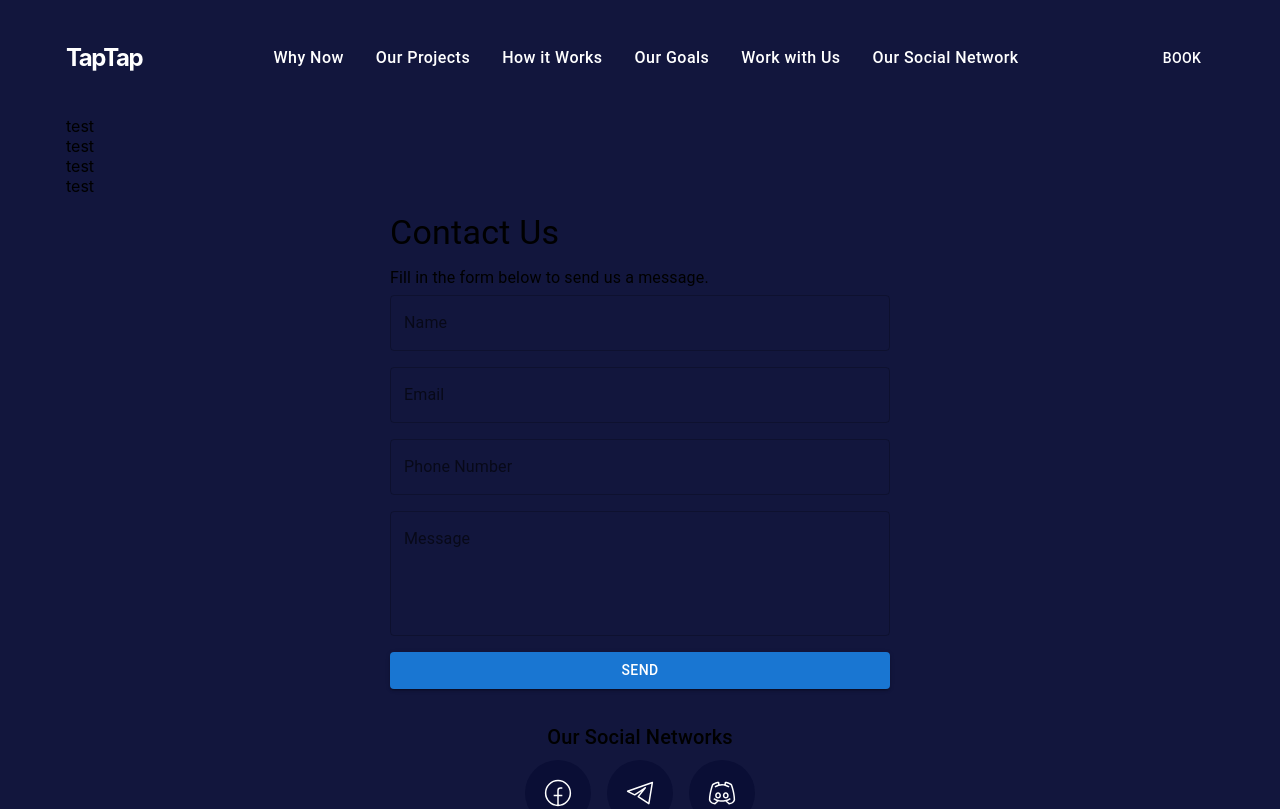
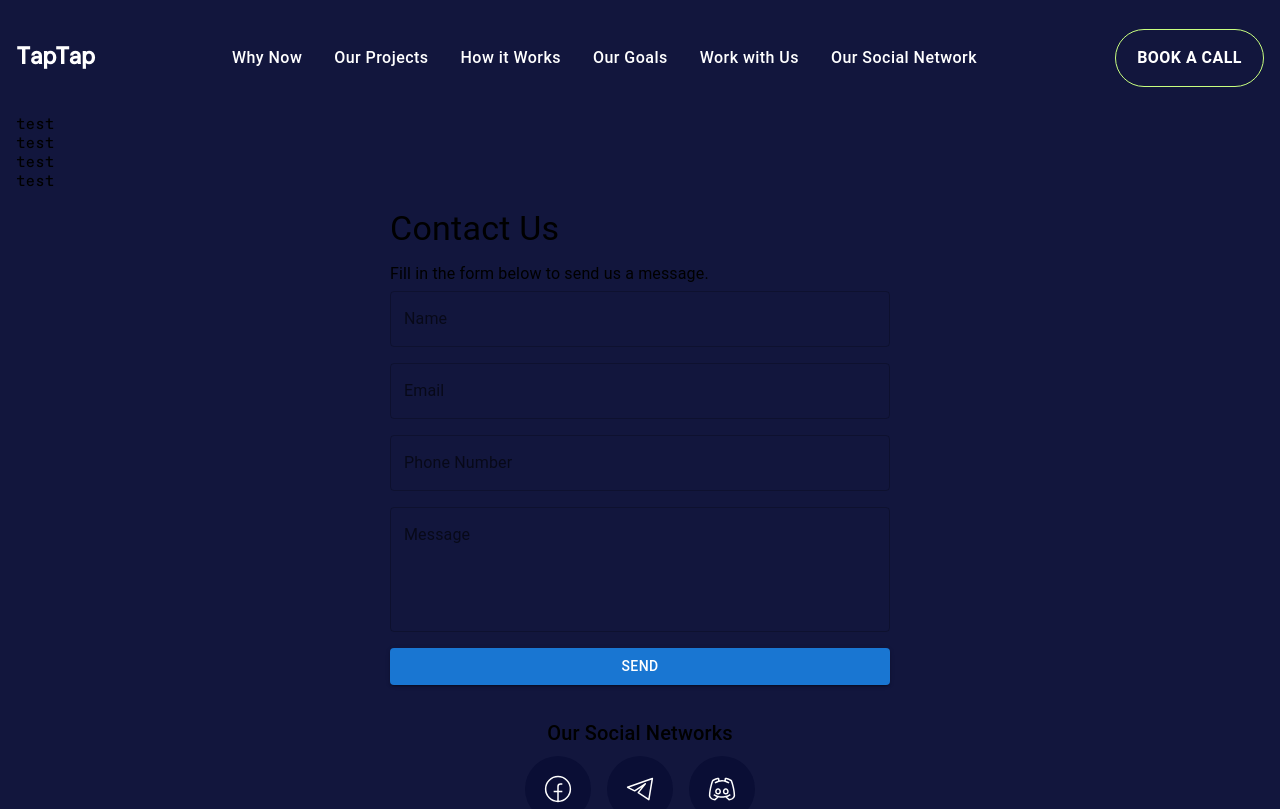
Before and after one commit to NVadim11/TapTap, a React (Create React App) app: page / in a window 1280 px wide. Shown: the top 809 px of the page. Built offline with nearby package versions, Linux system fonts and the light colour scheme.

Commit message:
sync build

```diff
--- a/src/App.scss
+++ b/src/App.scss
@@ -1,4 +1,29 @@
+
+
+@font-face {
+  font-family: "FMTS";
+  font-display: swap;
+  src: local("FMTS"),
+    url("./fonts/FavoritMonoTrialStd-Regular.otf") format("truetype");
+  font-weight: 400;
+  font-style: normal;
+}
+
+body {
+  font-family: "FMTS";
+}
+
 .wrapper {
   background-color: #12163D;
   padding: 0 66px;
+  @media (max-width: 1280px) {
+    padding: 0 16px;
+  }
 }
+
+.container {
+  max-width: 1337px;
+  @media (max-width: 1280px) {
+    max-width: 358px;
+  }
+}
--- a/src/components/Header/Header.jsx
+++ b/src/components/Header/Header.jsx
@@ -4,11 +4,11 @@ import Toolbar from '@mui/material/Toolbar';
 import Typography from '@mui/material/Typography';
 import Button from '@mui/material/Button';
 import IconButton from '@mui/material/IconButton';
-import MenuIcon from '@mui/icons-material/Menu';
 import CloseIcon from '@mui/icons-material/Close';
 import Menu from '@mui/material/Menu';
 import MenuItem from '@mui/material/MenuItem';
 import Box from '@mui/material/Box';
+import Icons from '../Icons/Icons.jsx';
 import { useMediaQuery } from '@mui/material';
 import { useTheme } from '@mui/material/styles';
 
@@ -27,27 +27,41 @@ const Header = () => {
 
 	const isMenuOpen = Boolean(anchorEl);
 
-  const menuItems = ['Why Now', 'Our Projects', 'How it Works', 'Our Goals', 'Work with Us', 'Our Social Network'];
+	const menuItems = [
+		'Why Now',
+		'Our Projects',
+		'How it Works',
+		'Our Goals',
+		'Work with Us',
+		'Our Social Network',
+	];
 
 	const navBtns = {
 		padding: '8px 16px',
 		fontSize: '16px',
-    textTransform: 'initial'
+		textTransform: 'initial',
 	};
 
 	return (
 		<AppBar
-      position="static"
+			position='static'
 			sx={{
 				backgroundColor: 'transparent',
 				boxShadow: 'none',
 				height: isMobile ? '80px' : '116px',
 			}}
 		>
-      <Toolbar sx={{ display: 'flex', justifyContent: 'space-between', height: '100%', padding: '0 !important' }}>
+			<Toolbar
+				sx={{
+					display: 'flex',
+					justifyContent: 'space-between',
+					height: '100%',
+					padding: '0 !important',
+				}}
+			>
 				<Typography
-              variant="h6"
-              component="div"
+					variant='h6'
+					component='div'
 					sx={{
 						flexGrow: isMobile ? '1' : '0',
 						fontFamily: 'var(--font-family)',
@@ -73,30 +87,59 @@ const Header = () => {
 						}}
 					>
 						{menuItems.map((item, index) => (
-              <Button key={index} color="inherit" sx={navBtns}>
+							<Button key={index} color='inherit' sx={navBtns}>
 								{item}
 							</Button>
 						))}
 					</Box>
 				)}
 
-        <Button color="inherit">Book</Button>
+				<Button
+					color='inherit'
+					sx={{
+						border: '1.50px solid #c8ff80',
+						borderRadius: '44px',
+            padding: '0 21px',
+            display: 'flex',
+            alignItems: 'center',
+						height: '58px',
+						textTransform: 'uppercase',
+            fontWeight: '700',
+            fontSize: '16px',
+            lineHeight: '100%',
+            textAlign: 'center',
+            color: '#fff',
+            marginRight: isMobile? '13px' : "0"
+					}}
+				>
+					Book A Call
+				</Button>
 
 				{isMobile && (
 					<>
 						<IconButton
-              edge="start"
-              color="inherit"
-              aria-label="menu"
+							edge='start'
+							color='inherit'
+							aria-label='menu'
 							onClick={isMenuOpen ? handleMenuClose : handleMenuOpen}
 						>
-              {isMenuOpen ? <CloseIcon /> : <MenuIcon />}
+							{isMenuOpen ? <CloseIcon /> : <Icons.Hamburger />}
 						</IconButton>
-            <Menu
-              anchorEl={anchorEl}
-              open={isMenuOpen}
-              onClose={handleMenuClose}
-            >
+						<Menu anchorEl={anchorEl} open={isMenuOpen} onClose={handleMenuClose}
+            PaperProps={{
+              sx: {
+                width: '100%',
+                height: '100%',
+                borderRadius: '24px 24px 0 0',
+                background: 'linear-gradient(314deg, #d1f0e2 43.89%, #a4b8fe 100%)',
+                positon: 'absolute',
+                top: '80px',
+                bottom: '0',
+                position: 'absolute',
+                left: '0',
+                right: '0'
+              },
+            }}>
 							{menuItems.map((item, index) => (
 								<MenuItem key={index} onClick={handleMenuClose}>
 									{item}
--- a/src/components/Icons/Icons.jsx
+++ b/src/components/Icons/Icons.jsx
@@ -24,10 +24,22 @@ const Discord = () => {
     );
 }
 
+const Hamburger = () => {
+    return (
+        <svg width="24" height="24" viewBox="0 0 24 24" fill="none" xmlns="http://www.w3.org/2000/svg">
+  <path d="M7 18H21M7 12H21M7 6H21" stroke="white" stroke-width="1.5" stroke-linecap="round" />
+  <path d="M5 12C5 12.5523 4.55228 13 4 13C3.44772 13 3 12.5523 3 12C3 11.4477 3.44772 11 4 11C4.55228 11 5 11.4477 5 12Z" fill="white" />
+  <path d="M5 6C5 6.55228 4.55228 7 4 7C3.44772 7 3 6.55228 3 6C3 5.44772 3.44772 5 4 5C4.55228 5 5 5.44772 5 6Z" fill="white" />
+  <path d="M5 18C5 18.5523 4.55228 19 4 19C3.44772 19 3 18.5523 3 18C3 17.4477 3.44772 17 4 17C4.55228 17 5 17.4477 5 18Z" fill="white" />
+</svg>
+    );
+}
+
 const Icons = {
     Facebook,
     TG,
-    Discord
+    Discord,
+    Hamburger
 }
 
 export default Icons;
```
Lines whose indentation alone changed are shown as unchanged.
